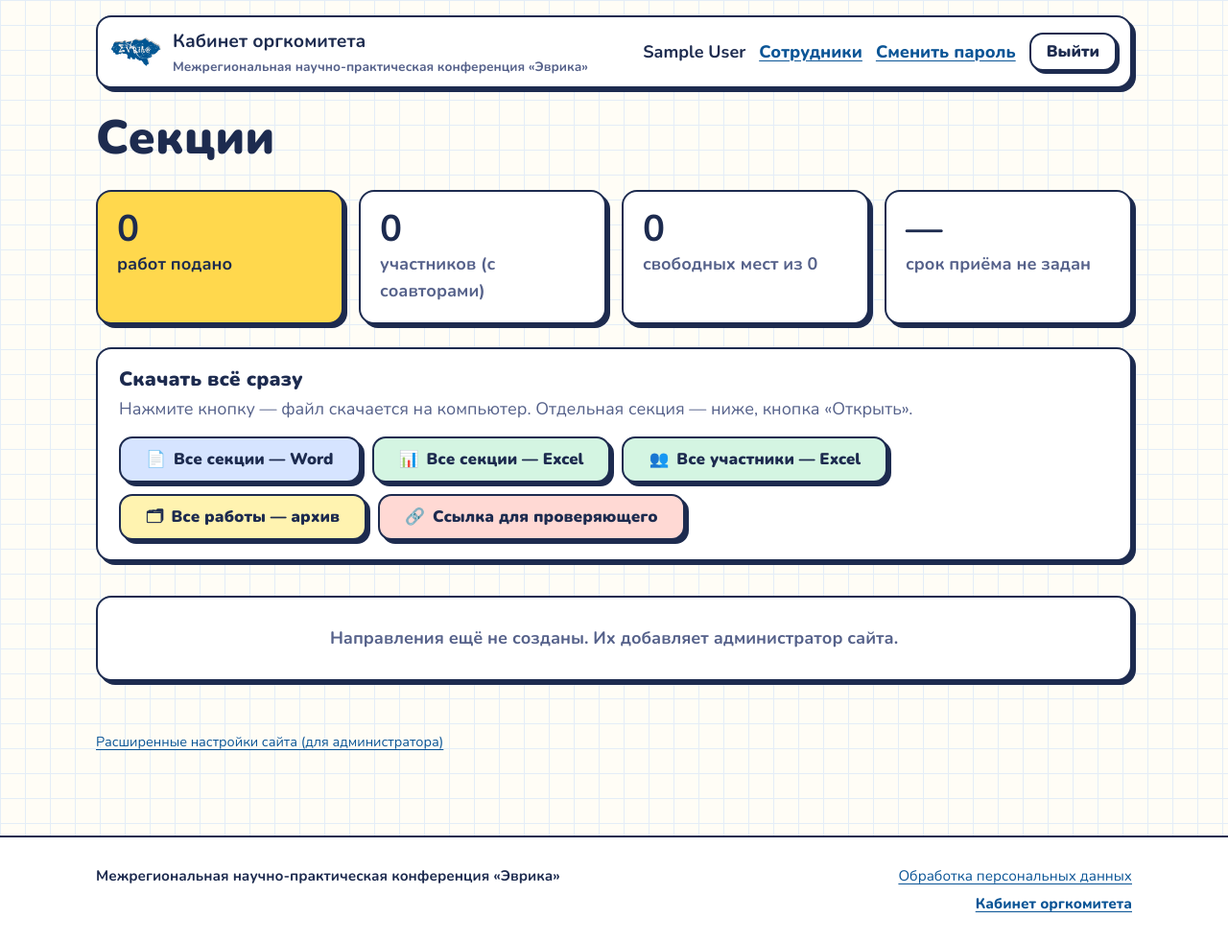
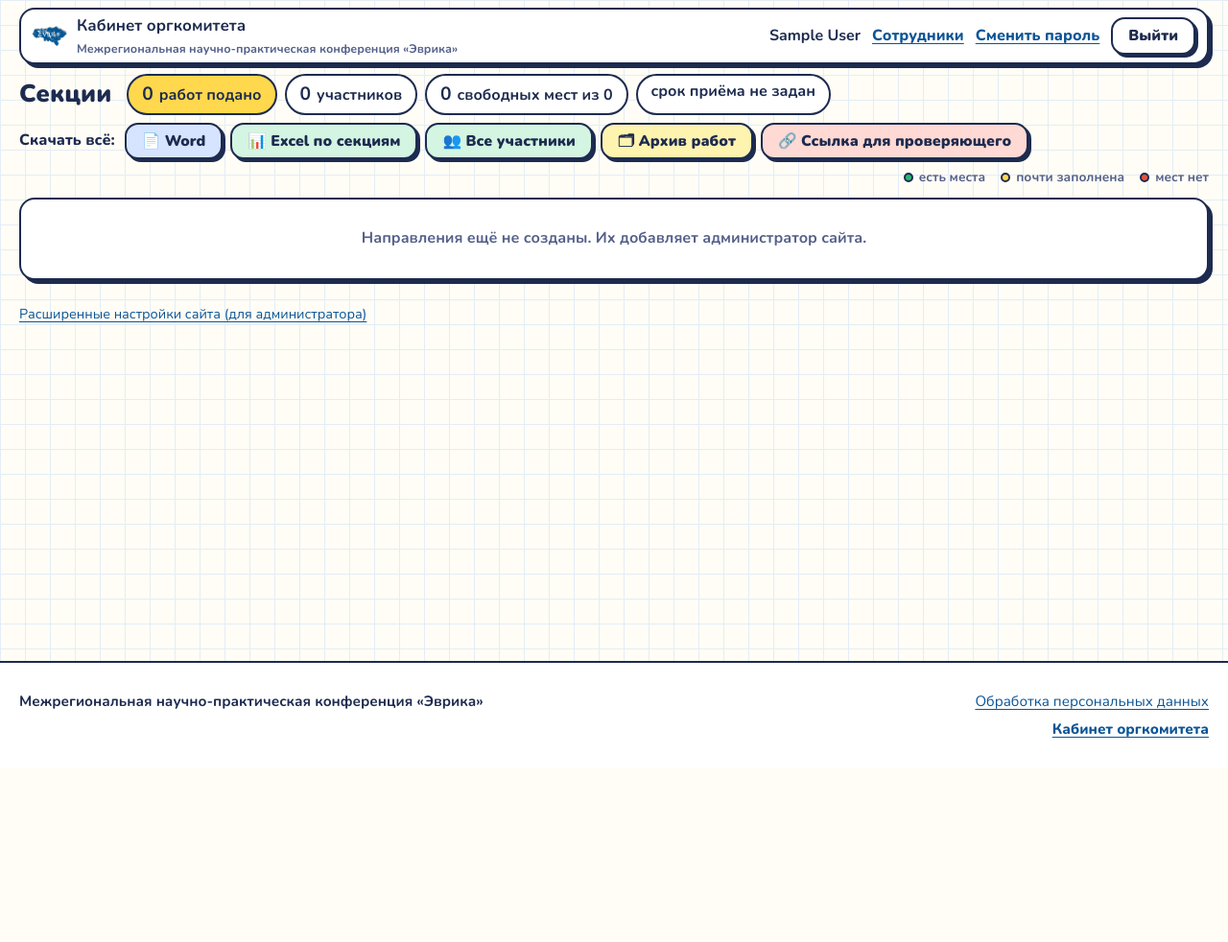
Before and after one commit to kuzmin-lemmi/Eureka, a Django app: page /office/ in a window 1280 px wide. Shown: the whole page at 96% size. After the commit the page ends 769 px from the top, so only its background shows below. Run offline with Django 5.2, Linux system fonts and the light colour scheme; the visitor is signed in with stand-in values (Sample User, id 1); data comes from the database, SQL or seed files in the repository; data that the repository does not hold is empty; parts of the project's set-up code (start-up, migrations or seed data) failed here and were passed over.

Commit message:
Кабинет: компактная главная — все направления на одном экране
Сводка одной строкой, кнопки выгрузок одной строкой, таблица
«строка на направление» с плашками секций (номер, полоска, 12/12),
обычный размер шрифта, шире рабочая область. Страница секции —
в том же стиле.

Co-Authored-By: Claude Opus 5.5 <noreply@anthropic.com>

```diff
--- a/conference/static/conference/style.css
+++ b/conference/static/conference/style.css
@@ -466,89 +466,101 @@ fieldset.card > legend + * { clear: both; }
   .my-item__facts div { grid-template-columns: 1fr; gap: 0; }
 }
 
-/* --- Кабинет оргкомитета: крупнее шрифт и кнопки — для тех, кто редко работает за компьютером --- */
+/* --- Кабинет оргкомитета: компактная рабочая панель — всё главное на одном экране --- */
 .footer-office { font-weight: 800; }
-.office { font-size: 18px; }
-.office .btn { font-size: 1.05rem; }
-.office-bar { display: flex; flex-wrap: wrap; align-items: center; justify-content: space-between; gap: 12px; padding: 10px 14px; }
-.office-bar__title { display: flex; align-items: center; gap: 12px; color: var(--ink); text-decoration: none; }
-.office-bar__title img { width: 52px; height: auto; }
-.office-bar__title b { display: block; font-size: 1.2rem; }
-.office-bar__title small { display: block; color: var(--muted); font-weight: 700; font-size: .85rem; }
-.office-bar__user { display: flex; flex-wrap: wrap; align-items: center; gap: 14px; font-weight: 700; }
-.office-h1 { margin-top: 16px; }
+.office { font-size: 16px; }
+.office .site-header { padding: 8px 0 0; }
+.office-bar { display: flex; flex-wrap: wrap; align-items: center; justify-content: space-between; gap: 10px; padding: 4px 12px; }
+.office-bar__title { display: flex; align-items: center; gap: 10px; color: var(--ink); text-decoration: none; }
+.office-bar__title img { width: 36px; height: auto; }
+.office-bar__title b { display: block; font-size: 1.05rem; }
+.office-bar__title small { display: block; color: var(--muted); font-weight: 700; font-size: .78rem; }
+.office-bar__user { display: flex; flex-wrap: wrap; align-items: center; gap: 12px; font-weight: 700; }
 .office-bar__link { font-weight: 800; }
+.office-h1 { margin: 10px 0 8px; font-size: 1.6rem; }
 
-.office-login { max-width: 480px; margin: 32px auto 12px; padding: 28px; }
+.office-login { max-width: 460px; margin: 28px auto 12px; padding: 24px; }
 .office-login .btn { width: 100%; margin-top: 8px; }
 .office-login__back { text-align: center; }
 
-.stats { display: grid; grid-template-columns: repeat(4, minmax(0, 1fr)); gap: 16px; margin: 8px 0 24px; }
-.stat { margin: 0; padding: 18px 20px; }
-.stat b { display: block; font-size: 2.4rem; line-height: 1.1; font-variant-numeric: tabular-nums; }
-.stat span { color: var(--muted); font-weight: 700; }
-.stat--accent { background: var(--yellow); }
-.stat--accent span { color: var(--ink); }
+/* Сводка одной строкой */
+.office-top { display: flex; flex-wrap: wrap; align-items: center; gap: 8px 16px; margin: 10px 0 8px; }
+.office-top .office-h1 { margin: 0; }
+.kpis { display: flex; flex-wrap: wrap; gap: 8px; margin: 0; padding: 0; list-style: none; }
+.kpi { display: inline-flex; align-items: baseline; gap: 6px; padding: 4px 14px; background: #fff; border: 2px solid var(--ink); border-radius: 999px; font-weight: 700; white-space: nowrap; }
+.kpi b { font-size: 1.2rem; font-variant-numeric: tabular-nums; }
+.kpi--accent { background: var(--yellow); }
 
-.exports { margin: 0 0 28px; padding: 20px 22px; }
-.exports h2 { font-size: 1.3rem; margin-bottom: 4px; }
-.exports p { margin: 0 0 14px; color: var(--muted); }
-.exports__buttons { display: flex; flex-wrap: wrap; gap: 12px; }
-.exports__buttons form { display: contents; }
+/* Кнопки выгрузок одной строкой */
+.toolbar { display: flex; flex-wrap: wrap; align-items: center; gap: 8px; margin: 0 0 10px; }
+.toolbar__label { margin-right: 2px; font-weight: 800; }
+.toolbar form { display: contents; }
 .btn--word { background: #d6e4ff; }
 .btn--excel { background: var(--tint-green); }
 .btn--zip { background: var(--tint-yellow); }
 .btn--link { background: var(--tint-coral); }
 
-.directions { display: flex; flex-direction: column; gap: 18px; }
-.direction { margin: 0; padding: 18px 22px; }
-.direction h2 { margin-bottom: 8px; }
-.group { display: grid; grid-template-columns: minmax(0, 240px) minmax(0, 1fr) 90px 170px auto; gap: 14px; align-items: center; padding: 10px 0; border-top: 2px solid var(--grid); }
-.direction h2 + .group { border-top: 0; }
-.group__name { font-weight: 800; overflow-wrap: anywhere; }
-.meter { height: 18px; background: var(--grid); border: 2px solid var(--ink); border-radius: 999px; overflow: hidden; }
-.meter span { display: block; height: 100%; }
-.meter--free span { background: var(--green); }
-.meter--almost span { background: var(--yellow); }
-.meter--full span { background: var(--coral); }
-.group__count { font-weight: 900; font-size: 1.15rem; font-variant-numeric: tabular-nums; white-space: nowrap; }
-.chip { display: inline-block; padding: 3px 12px; border: 2px solid var(--ink); border-radius: 999px; font-weight: 800; font-size: .9rem; white-space: nowrap; }
+/* Таблица направлений: строка на направление, плашка на секцию */
+.overview-wrap { margin: 0 0 10px; padding: 0; overflow: hidden; }
+.overview { width: 100%; border-collapse: collapse; }
+.overview th, .overview td { padding: 2px 12px; text-align: left; vertical-align: middle; border-bottom: 1px solid var(--grid); }
+.overview tr:last-child td { border-bottom: 0; }
+.overview th { padding-top: 6px; padding-bottom: 6px; background: var(--tint-yellow); font-size: .78rem; letter-spacing: .04em; text-transform: uppercase; }
+.toolbar .legend { margin: 0 0 0 auto; }
+/* Кабинету нужна ширина: длинные названия направлений не переносятся */
+.office .container { max-width: 1320px; }
+.overview__name { font-weight: 800; line-height: 1.2; }
+.overview__total { width: 1%; text-align: right; white-space: nowrap; font-weight: 800; font-variant-numeric: tabular-nums; }
+.slots { display: flex; flex-wrap: wrap; gap: 6px; }
+.slot { display: inline-flex; align-items: center; gap: 8px; padding: 0 10px 0 1px; line-height: 1.2; background: #fff; border: 2px solid var(--ink); border-radius: 999px; color: var(--ink); font-size: .88rem; font-weight: 800; text-decoration: none; white-space: nowrap; font-variant-numeric: tabular-nums; }
+.slot:hover { color: var(--ink); box-shadow: 2px 2px 0 var(--ink); transform: translate(-1px, -1px); }
+.slot__num { display: grid; place-items: center; width: 18px; height: 18px; background: var(--ink); color: #fff; border-radius: 50%; font-size: .75rem; }
+.slot__bar { width: 54px; height: 8px; background: var(--grid); border-radius: 999px; overflow: hidden; }
+.slot__bar i { display: block; height: 100%; }
+.slot--free .slot__bar i { background: var(--green); }
+.slot--almost { background: var(--tint-yellow); }
+.slot--almost .slot__bar i { background: #e0a800; }
+.slot--full { background: var(--tint-coral); }
+.slot--full .slot__bar i { background: var(--coral); }
+.slot:not(:has(.slot__num)) { padding-left: 10px; }
+.legend { display: flex; flex-wrap: wrap; gap: 6px 16px; margin: 0 0 8px; color: var(--muted); font-size: .85rem; font-weight: 700; }
+.legend span::before { content: ""; display: inline-block; width: 10px; height: 10px; margin-right: 6px; border: 2px solid var(--ink); border-radius: 50%; vertical-align: -1px; }
+.legend .l-free::before { background: var(--green); }
+.legend .l-almost::before { background: var(--yellow); }
+.legend .l-full::before { background: var(--coral); }
+.chip { display: inline-block; padding: 2px 10px; border: 2px solid var(--ink); border-radius: 999px; font-weight: 800; font-size: .85rem; white-space: nowrap; }
 .chip--free { background: var(--tint-green); }
 .chip--almost { background: var(--tint-yellow); }
 .chip--full { background: var(--tint-coral); }
-.office-admin-link { margin-top: 28px; font-size: .9rem; }
+.office-admin-link { margin-top: 10px; font-size: .9rem; }
 
-.back { display: inline-block; margin: 16px 0 0; font-weight: 800; }
-.table-wrap { overflow-x: auto; margin-bottom: 32px; }
+.back { display: inline-block; margin: 14px 0 0; font-weight: 800; }
+.office-lead { margin: 0 0 12px; }
+.table-wrap { overflow-x: auto; margin-bottom: 24px; }
 .people { width: 100%; border-collapse: collapse; background: #fff; border: var(--border); }
-.people th, .people td { padding: 12px 14px; text-align: left; vertical-align: top; border-bottom: 2px solid var(--grid); }
-.people th { background: var(--tint-yellow); font-size: .9rem; }
+.people th, .people td { padding: 8px 12px; text-align: left; vertical-align: top; border-bottom: 1px solid var(--grid); }
+.people th { background: var(--tint-yellow); font-size: .78rem; letter-spacing: .04em; text-transform: uppercase; }
 .people td:first-child { font-variant-numeric: tabular-nums; color: var(--muted); font-weight: 800; }
 .people small { display: block; color: var(--muted); }
 .people .btn { white-space: nowrap; }
 
-.share { max-width: 760px; margin: 24px auto; padding: 26px; }
+.share { max-width: 760px; margin: 18px auto; padding: 24px; }
 .share__row { display: flex; gap: 10px; margin: 14px 0; }
-.share__row input { flex: 1; min-width: 0; padding: 12px; border: 2px solid var(--ink); border-radius: 10px; font: inherit; font-size: .95rem; background: var(--paper); }
-.share__list-title { margin-top: 28px; }
+.share__row input { flex: 1; min-width: 0; padding: 10px 12px; border: 2px solid var(--ink); border-radius: 10px; font: inherit; font-size: .95rem; background: var(--paper); }
+.share__list-title { margin-top: 24px; }
 .share .table-wrap { margin-bottom: 0; }
 .note { padding: 10px 14px; background: var(--tint-blue); border: 2px solid var(--ink); border-radius: 12px; font-weight: 700; }
 .links { width: 100%; border-collapse: collapse; }
-.links td, .links th { padding: 10px 8px; border-bottom: 2px solid var(--grid); text-align: left; }
+.links td, .links th { padding: 8px; border-bottom: 1px solid var(--grid); text-align: left; }
 .review .btn { margin: 8px 0; }
 
-@media (max-width: 900px) {
-  .stats { grid-template-columns: repeat(2, minmax(0, 1fr)); }
-  .group { grid-template-columns: minmax(0, 1fr) auto; }
-  .group .meter { grid-column: 1 / -1; order: 3; }
-  .group__count { order: 2; }
-  .group .chip { order: 4; justify-self: start; }
-  .group .btn { order: 5; justify-self: end; }
+@media (max-width: 640px) {
+  .office-bar__title small { display: none; }
+  .toolbar .btn { flex: 1 1 100%; }
+  .share__row { flex-direction: column; }
+  /* Таблица направлений превращается в карточки: название, под ним плашки секций */
+  .overview thead { display: none; }
+  .overview tr { display: grid; grid-template-columns: minmax(0, 1fr) auto; gap: 6px 10px; padding: 10px 12px; border-bottom: 1px solid var(--grid); }
+  .overview td { padding: 0; border: 0; }
+  .overview td.overview__slots { grid-column: 1 / -1; }
 }
-@media (max-width: 640px) {
-  .office { font-size: 16px; }
-  .stat b { font-size: 1.9rem; }
-  .exports__buttons .btn { width: 100%; }
-  .share__row { flex-direction: column; }
-  .office-bar__title small { display: none; }
-}
--- a/conference/templates/conference/office/dashboard.html
+++ b/conference/templates/conference/office/dashboard.html
@@ -4,53 +4,62 @@
 
 {% block content %}
 <div class="container">
-  <h1 class="office-h1">Секции</h1>
+  <div class="office-top">
+    <h1 class="office-h1">Секции</h1>
+    <ul class="kpis">
+      <li class="kpi kpi--accent"><b>{{ works }}</b> работ подано</li>
+      <li class="kpi"><b>{{ people }}</b> участников</li>
+      <li class="kpi"><b>{{ free }}</b> свободных мест из {{ capacity }}</li>
+      <li class="kpi">
+        {% if days_left is not None %}<b>{{ days_left }}</b> дн. до конца приёма
+        {% elif conf.is_submission_open %}срок приёма не задан
+        {% else %}приём работ закрыт{% endif %}
+      </li>
+    </ul>
+  </div>
 
   {% for message in messages %}<div class="alert alert--success" role="status">{{ message }}</div>{% endfor %}
 
-  <div class="stats">
-    <div class="card stat stat--accent"><b>{{ works }}</b><span>работ подано</span></div>
-    <div class="card stat"><b>{{ people }}</b><span>участников (с соавторами)</span></div>
-    <div class="card stat"><b>{{ free }}</b><span>свободных мест из {{ capacity }}</span></div>
-    <div class="card stat">
-      {% if days_left is not None %}<b>{{ days_left }}</b><span>дней до конца приёма</span>
-      {% elif conf.is_submission_open %}<b>—</b><span>срок приёма не задан</span>
-      {% else %}<b>0</b><span>приём работ закрыт</span>{% endif %}
-    </div>
+  <div class="toolbar">
+    <span class="toolbar__label">Скачать всё:</span>
+    <a class="btn btn--sm btn--word" href="{% url 'conference:office_word' %}">📄 Word</a>
+    <a class="btn btn--sm btn--excel" href="{% url 'conference:office_excel' %}">📊 Excel по секциям</a>
+    <a class="btn btn--sm btn--excel" href="{% url 'conference:office_participants' %}">👥 Все участники</a>
+    <a class="btn btn--sm btn--zip" href="{% url 'conference:office_archive' %}">🗂 Архив работ</a>
+    <form method="post" action="{% url 'conference:office_link_create' %}">{% csrf_token %}
+      <button type="submit" class="btn btn--sm btn--link">🔗 Ссылка для проверяющего</button>
+    </form>
+    <span class="legend"><span class="l-free">есть места</span><span class="l-almost">почти заполнена</span><span class="l-full">мест нет</span></span>
   </div>
 
-  <section class="card exports">
-    <h2>Скачать всё сразу</h2>
-    <p>Нажмите кнопку — файл скачается на компьютер. Отдельная секция — ниже, кнопка «Открыть».</p>
-    <div class="exports__buttons">
-      <a class="btn btn--word" href="{% url 'conference:office_word' %}"><span aria-hidden="true">📄</span> Все секции — Word</a>
-      <a class="btn btn--excel" href="{% url 'conference:office_excel' %}"><span aria-hidden="true">📊</span> Все секции — Excel</a>
-      <a class="btn btn--excel" href="{% url 'conference:office_participants' %}"><span aria-hidden="true">👥</span> Все участники — Excel</a>
-      <a class="btn btn--zip" href="{% url 'conference:office_archive' %}"><span aria-hidden="true">🗂</span> Все работы — архив</a>
-      <form method="post" action="{% url 'conference:office_link_create' %}">{% csrf_token %}
-        <button type="submit" class="btn btn--link"><span aria-hidden="true">🔗</span> Ссылка для проверяющего</button>
-      </form>
+  {% if directions %}
+    <div class="card overview-wrap">
+      <table class="overview">
+        <thead><tr><th>Направление</th><th>Секции — нажмите, чтобы открыть</th><th class="overview__total">Всего</th></tr></thead>
+        <tbody>
+          {% for direction in directions %}
+            <tr>
+              <td class="overview__name">{{ direction.section.name }}</td>
+              <td class="overview__slots">
+                <div class="slots">
+                  {% for g in direction.groups %}
+                    <a class="slot slot--{{ g.state }}" href="{% url 'conference:office_section' g.section.pk g.number %}" title="{{ g.label }}: {{ g.state_label|lower }}">
+                      {% if direction.section.groups > 1 %}<span class="slot__num">{{ g.number }}</span>{% endif %}
+                      <span class="slot__bar" aria-hidden="true"><i style="width: {{ g.percent }}%"></i></span>
+                      <span>{{ g.taken }}/{{ g.capacity }}</span>
+                    </a>
+                  {% endfor %}
+                </div>
+              </td>
+              <td class="overview__total">{{ direction.taken }}/{{ direction.capacity }}</td>
+            </tr>
+          {% endfor %}
+        </tbody>
+      </table>
     </div>
-  </section>
-
-  <div class="directions">
-    {% for direction in directions %}
-      <section class="card direction">
-        <h2 class="h3">{{ direction.section.name }}</h2>
-        {% for g in direction.groups %}
-          <div class="group">
-            <span class="group__name">{{ g.label }}</span>
-            <div class="meter meter--{{ g.state }}" role="img" aria-label="Занято {{ g.taken }} из {{ g.capacity }}"><span style="width: {{ g.percent }}%"></span></div>
-            <span class="group__count">{{ g.taken }} из {{ g.capacity }}</span>
-            <span class="chip chip--{{ g.state }}">{{ g.state_label }}</span>
-            <a class="btn btn--sm" href="{% url 'conference:office_section' g.section.pk g.number %}">Открыть</a>
-          </div>
-        {% endfor %}
-      </section>
-    {% empty %}
-      <div class="card empty">Направления ещё не созданы. Их добавляет администратор сайта.</div>
-    {% endfor %}
-  </div>
+  {% else %}
+    <div class="card empty">Направления ещё не созданы. Их добавляет администратор сайта.</div>
+  {% endif %}
 
   {% if user.is_superuser %}
     <p class="office-admin-link"><a href="{% url 'admin:index' %}">Расширенные настройки сайта (для администратора)</a></p>
--- a/conference/tests.py
+++ b/conference/tests.py
@@ -695,9 +695,9 @@ class OfficeTests(TestCase):
         self.assertRedirects(response, reverse("conference:office"))
         response = self.client.get(reverse("conference:office"))
         self.assertContains(response, "Здоровое поколение 1")
-        self.assertContains(response, "2 из 3")
-        self.assertContains(response, "1 из 3")
-        self.assertContains(response, "<b>3</b><span>работ подано</span>", html=False)
+        self.assertContains(response, "<span>2/3</span>", html=False)
+        self.assertContains(response, "<span>1/3</span>", html=False)
+        self.assertContains(response, "<b>3</b> работ подано", html=False)
 
     def test_wrong_password_and_lockout(self):
         for _ in range(10):
```
Also changed, not shown: conference/office.py (+6 -1 lines), conference/templates/conference/office/section.html (+13 -9 lines).
